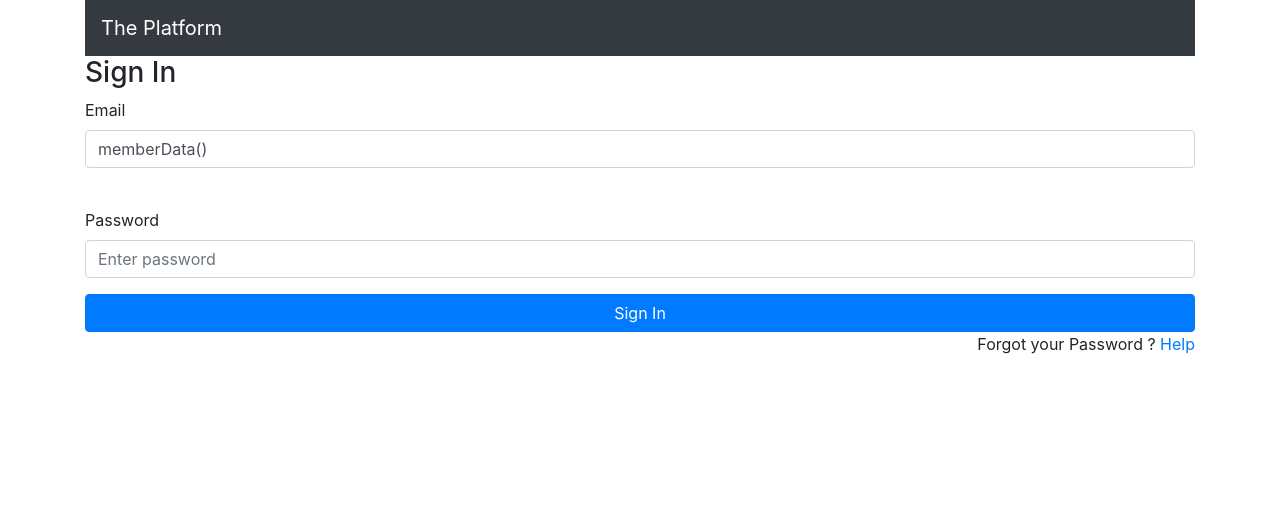
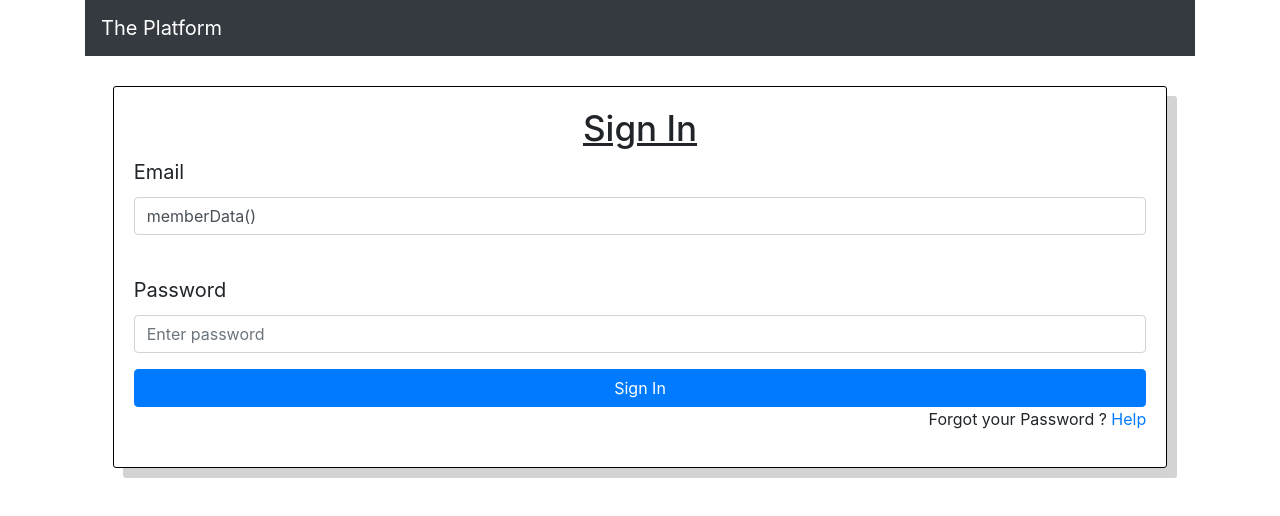
Before and after one commit to CBoettcher16590/the-platform, a React (Create React App) app in the folder webapp/: page /signin in a window 1280 px wide. Shown: the top 516 px of the page. Built offline with nearby package versions, Linux system fonts and the light colour scheme.

Commit message:
improved styling in sign-up and sign-in

```diff
--- a/webapp/src/pages/forms/signin.tsx
+++ b/webapp/src/pages/forms/signin.tsx
@@ -3,30 +3,6 @@ import MainLayout from "../../layouts/MainLayout";
 import { useAuthentication } from '../../data/useAuthentication';
 import { Button } from "react-bootstrap";
 
-function randomRedirect():string{
-
-    let randomNumber = Math.floor(Math.random() * 10 );
-    let route3 ='/OrgHome';
-
-      //if randomNumber is greater than 5 it will redirect to success
-      //otherwise it will redirect to failure
-      if(randomNumber>=5){
-        let route = "/memberHome"
-        return route;
-      }
-      if(randomNumber>=4){
-        let route = "/adminHome"
-        return route;
-      }
-      if(randomNumber>=3){
-        let route = "/authorHome"
-        return route;
-      }
-      else{
-
-        return route3;
-      }
-  }
 
 // function compaireEmails(memberData():any, DB.dbSignIn():any){
 //   if(memberData === DB.dbSignIn){
@@ -47,8 +23,8 @@ export default function Login() {
     return <>
 <MainLayout>
 
-    <form>
-                <h3>Sign In</h3>
+    <form id="signForm">
+                <h2>Sign In</h2>
 
                 <div className="form-group">
                     <label>Email </label>
@@ -62,8 +38,8 @@ export default function Login() {
                     <label>Password </label>
                     <input type="password" className="form-control" placeholder="Enter password" />
                 </div>
-
-                <Button onClick = {Login} type="submit" className="btn btn-primary btn-block">
+                {/* <Button onClick = {Login} type="submit" className="btn btn-primary btn-block"> */}
+                <Button type="submit" className="btn btn-primary btn-block">
                     Sign In
                 </Button>
                 <p className="forgot-password text-right">
--- a/webapp/src/pages/forms/signup.tsx
+++ b/webapp/src/pages/forms/signup.tsx
@@ -1,6 +1,6 @@
 import React, { Component } from "react";
 import MainLayout from "../../layouts/MainLayout";
-
+import './style.css'
 import { Button } from "react-bootstrap";
 import { useHistory } from "react-router-dom";
 import Login from './signin'
@@ -40,8 +40,8 @@ export default function SignUp() {
  }
     return <>
    <MainLayout>
-        <form>
-            <h3>Sign Up</h3>
+        <form id="signForm">
+            <h2>Sign Up</h2>
 
             <div className="form-group">
                 <label>First name </label>
--- a/webapp/src/pages/forms/style.css
+++ b/webapp/src/pages/forms/style.css
@@ -1,3 +1,24 @@
+h2{
+  font-size: 35px;
+  text-decoration: underline;
+  text-align: center;
+}
+
+#signForm{
+  margin-top: 30px;
+  border: 1px solid black;
+  border-radius: 3px;
+  box-shadow:10px 10px lightgrey ;
+  width: 95%;
+  padding: 20px;
+  margin-right: auto;
+  margin-left: auto;
+}
+
+.form-group label{
+  margin-bottom: 10px;
+  font-size: 20px;
+}
 /* @import url('https://fonts.googleapis.com/css?family=Fira+Sans:400,500,600,700,800');
 * {
   box-sizing: border-box;
```
